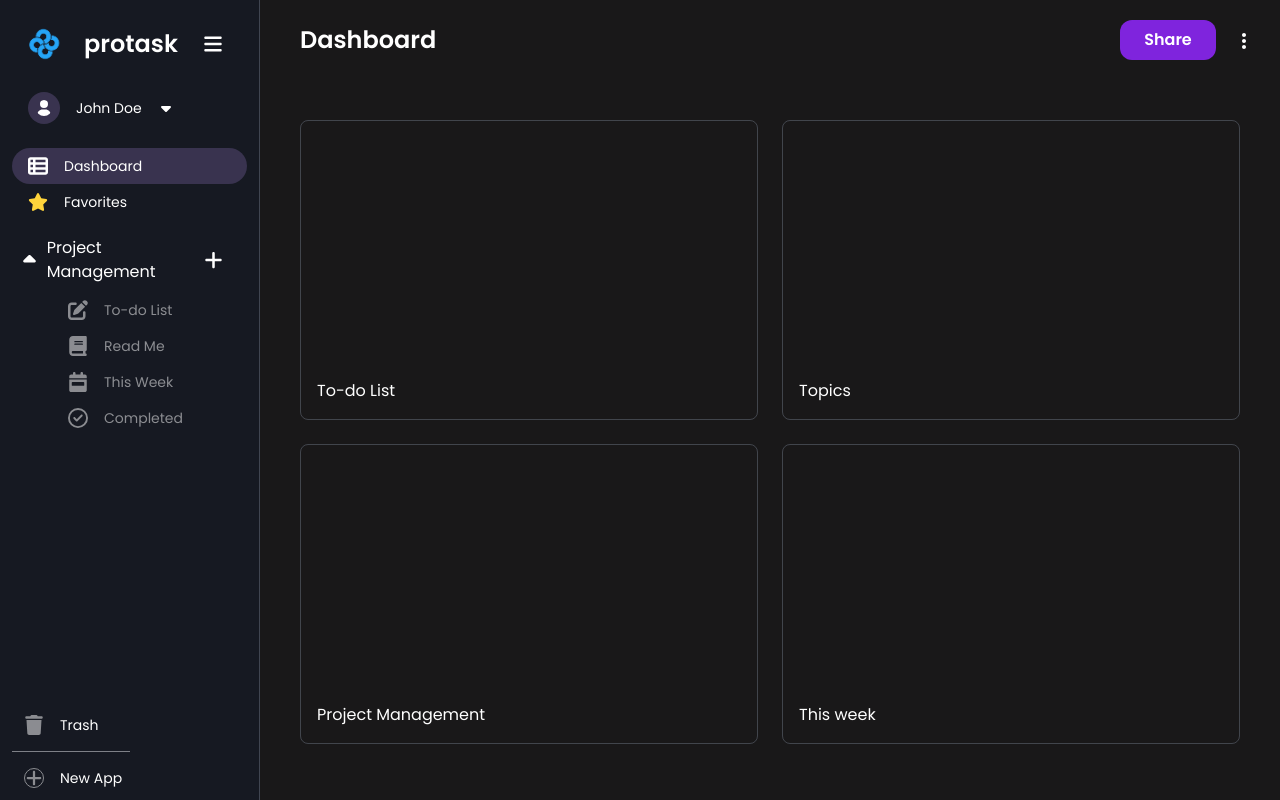
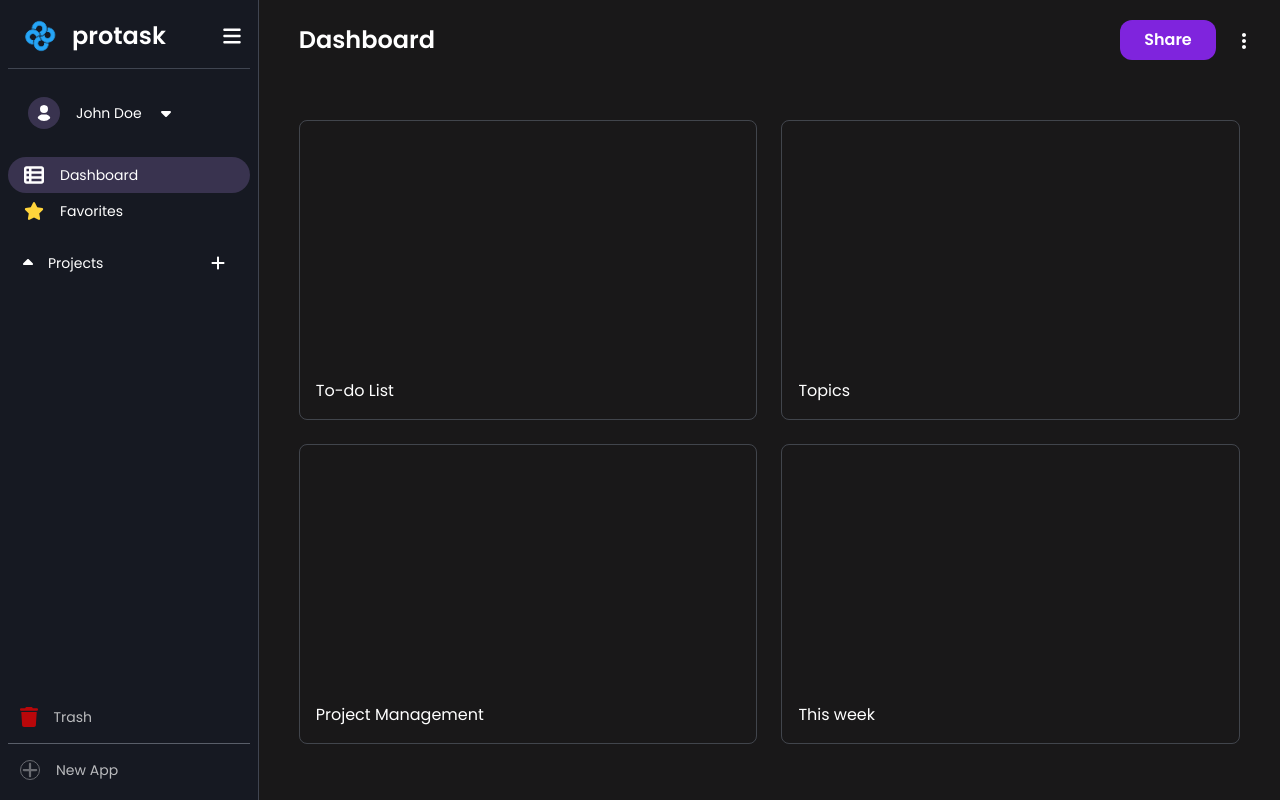
Before and after one commit to dhimanshashank/Protask-Management-Platform, a React (Vite) app in the folder frontend/: page /dashboard in a window 1280 px wide. Built offline with nearby package versions, Linux system fonts and the light colour scheme; a web font is replaced by a local one.

Commit message:
Sidebar improvements

```diff
--- a/frontend/src/components/Sidebar.jsx
+++ b/frontend/src/components/Sidebar.jsx
@@ -1,21 +1,28 @@
 import React, { useState } from "react";
+import AssignmentIcon from "@mui/icons-material/Assignment";
 
 const Sidebar = () => {
-  const [isSidebarOpen, setIsSidebarOpen] = useState(true); // State to control sidebar visibility
+  const [isSidebarOpen, setIsSidebarOpen] = useState(true);
   const [activeSection, setActiveSection] = useState("Dashboard");
+  const [isProjectDropdownOpen, setIsProjectDropdownOpen] = useState(false);
 
   const toggleSidebar = () => {
     setIsSidebarOpen(!isSidebarOpen);
   };
 
+  const toggleProjectDropdown = () => {
+    setIsProjectDropdownOpen(!isProjectDropdownOpen);
+    setActiveSection("Projects");
+  };
+
   return (
     <div
-      className={`h-screen bg-midnight p-3 z-50 sidebar transition-all duration-300 ease-in-out border-r border-gray-500 border-opacity-50 ${
+      className={`h-screen bg-midnight p-2 pt-1 z-50 sidebar transition-all duration-300 ease-in-out border-r border-gray-500 border-opacity-50 ${
         isSidebarOpen ? "w-1/4" : "w-20"
-      } overflow-hidden`}
+      } flex flex-col`}
     >
       {/* Header of Sidebar */}
-      <div className="flex items-center mb-4">
+      <div className="flex items-center mb-4 border-b border-gray-500 border-opacity-50 mb-6">
         <img
           src={"../src/assets/Protask.png"}
           alt="logo"
@@ -24,12 +31,12 @@ const Sidebar = () => {
           }`}
         />
         {isSidebarOpen && (
-          <h1 className="text-white cursor-pointer text-2xl font-bold ml-2">
+          <h1 className="text-white cursor-pointer text-2xl font-bold">
             protask
           </h1>
         )}
         <button
-          className="ml-auto mr-4 p-2 rounded focus:outline-none"
+          className="ml-auto p-2 rounded focus:outline-none"
           onClick={toggleSidebar}
         >
           <img
@@ -41,7 +48,12 @@ const Sidebar = () => {
       </div>
 
       {/* User Profile */}
-      <div className="flex items-center mb-6">
+      <div
+        className={`flex items-center mb-6 p-1 rounded-full ${
+          activeSection === "Profile" ? "bg-[#39334F]" : ""
+        }`}
+        onClick={() => setActiveSection("Profile")}
+      >
         <img
           src={"../src/assets/sidebar/user-solid.svg"}
           alt="userProfile"
@@ -92,35 +104,48 @@ const Sidebar = () => {
           />
           {isSidebarOpen && <h2 className="text-white text-sm">Favorites</h2>}
         </div>
-      </div>
 
         {/* Features Section */}
-      <div>
-        <div>
-          <div className="flex items-center cursor-pointer p-2 pl-1">
+        <div
+          className={`flex items-center cursor-pointer p-2 rounded-full mt-4 ${
+            activeSection === "Projects" ? "bg-[#39334F]" : ""
+          }`}
+          onClick={toggleProjectDropdown}
+        >
           {isSidebarOpen && (
             <img
-                src={"../src/assets/sidebar/caret-up-solid.svg"}
-                alt="projects"
-                className="w-5 h-5 ml-1 mr-2"
+              src={
+                isProjectDropdownOpen
+                  ? "../src/assets/sidebar/caret-down-solid.svg"
+                  : "../src/assets/sidebar/caret-up-solid.svg"
+              }
+              alt="caret"
+              className="w-4 h-4 ml-1 mr-3"
             />
           )}
-            {isSidebarOpen ? (
-              <h2 className="text-white text-md">Project Management</h2>
-            ) : (
-              <h2 className="text-white text-sm">Projects</h2>
+          {!isSidebarOpen && (
+            <AssignmentIcon
+              className="w-5 h-5 ml-2 mr-4 text-white"
+              onClick={toggleProjectDropdown}
+            />
           )}
+          {isSidebarOpen && <h2 className="text-white text-sm">Projects</h2>}
           {isSidebarOpen && (
             <img
               src={"../src/assets/sidebar/plus-solid.svg"}
               alt="add-project"
-                className="w-5 h-5 cursor-pointer ml-auto mr-4"
+              className="w-4 h-4 cursor-pointer ml-auto mr-4"
             />
           )}
         </div>
 
         {/* Project List */}
-          <div className={`ml-12 ${!isSidebarOpen && "hidden"}`}>
+        {isSidebarOpen && (
+          <div
+            className={`ml-12 transition-all duration-300 ${
+              isProjectDropdownOpen ? "block" : "hidden"
+            }`}
+          >
             {["To-do List", "Read Me", "This Week", "Completed"].map(
               (project, index) => (
                 <div
@@ -138,34 +163,36 @@ const Sidebar = () => {
                         : "circle-check-regular.svg"
                     }`}
                     alt={project}
-                    className="w-5 h-5 mr-4 opacity-50"
+                    className="w-4 h-4 mr-4 opacity-50"
                   />
                   <h2 className="text-white text-sm opacity-50">{project}</h2>
                 </div>
               )
             )}
           </div>
-        </div>
+        )}
       </div>
 
      {/* Bottom Section */}
-      <div className="absolute bottom-0">
-        <div className="flex items-center cursor-pointer p-2">
+      <div className="mt-auto">
+        <div className="flex items-center cursor-pointer p-2 hover:bg-[#FFCCCB] opacity-70 transition-all duration-300 rounded-full hover:scale-102 hover:opacity-100 hover:text-black">
           <img
             src="../src/assets/sidebar/trash-solid.svg"
             alt="delete-icon"
-            className={`w-5 h-5 ml-1 mr-4 opacity-50 ${
-              !isSidebarOpen && "ml-2"
-            }`}
+            className={`w-5 h-5 ml-1 mr-4 ${!isSidebarOpen && "ml-2"}`}
           />
-          {isSidebarOpen && <h2 className="text-white text-sm">Trash</h2>}
+          {isSidebarOpen && (
+            <h2 className="text-white text-sm hover:text-black w-full">
+              Trash
+            </h2>
+          )}
         </div>
         <div
-          className={`w-full border-t border-gray-200 mt-2 opacity-50 ${
+          className={`w-full border-t border-gray-400 mt-2 opacity-50 ${
             isSidebarOpen ? "px-8" : ""
           }`}
         ></div>
-        <div className="flex items-center cursor-pointer p-2 mt-2 mb-1">
+        <div className="flex items-center cursor-pointer p-2 mt-2 mb-1 hover:bg-green-700 opacity-70 transition-all duration-200 rounded-full hover:scale-102">
           <img
             src={"../src/assets/sidebar/plus-solid.svg"}
             alt="add-app"
```
Also changed, not shown: frontend/src/assets/sidebar/trash-solid.svg. Lines whose indentation alone changed are shown as unchanged.
